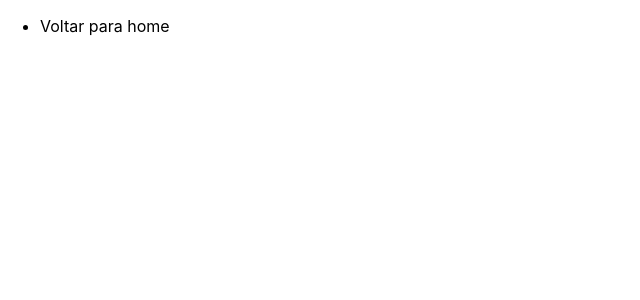
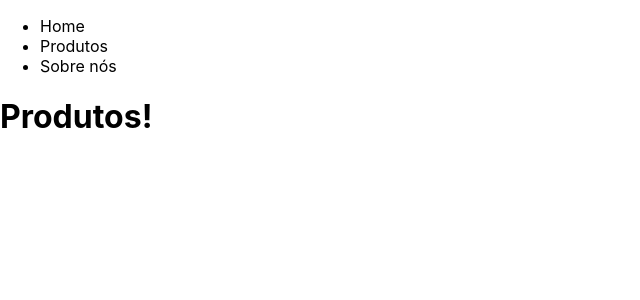
Before and after one commit to EduardaMatias/next-js, a Next.js app: page /products in a window 1280 px wide. Shown: the top 300 px of the page, without its empty margins (0-640 px from the left). Built offline with nearby package versions, Linux system fonts and the light colour scheme.

Commit message:
Created components

```diff
--- /dev/null
+++ b/components/navbar.js
@@ -0,0 +1,25 @@
+import Link from "next/link"
+
+export default function Navbar(){
+    return(
+        <>
+            <ul>
+                <li>
+                    <Link href="/">
+                        <a>Home</a>
+                    </Link>
+                 </li>
+                <li>
+                    <Link href="/products">
+                        <a>Produtos</a>
+                    </Link>
+                 </li>
+                <li>
+                    <Link href="/about">
+                        <a>Sobre nós</a>
+                    </Link>
+                </li>
+            </ul>
+        </>
+    )
+}
--- a/pages/products/index.js
+++ b/pages/products/index.js
@@ -1,15 +1,10 @@
-import Link from 'next/link'
+import Navbar from '../../components/Navbar'
 
 export default function Products() {
     return (
-        <div>
-            <ul>
-                <li>
-                    <Link href="/">
-                        <a>Voltar para home</a>
-                    </Link>
-                </li>
-            </ul>
-        </div>
+        <>
+            <Navbar />
+            <h1>Produtos!</h1>
+        </>
     )
 }
```
Also changed, not shown: pages/about.js (+5 -10 lines), pages/index.js (+2 -13 lines).
